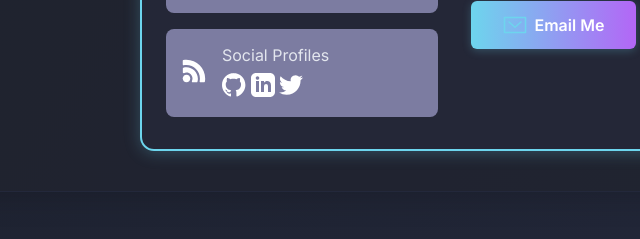
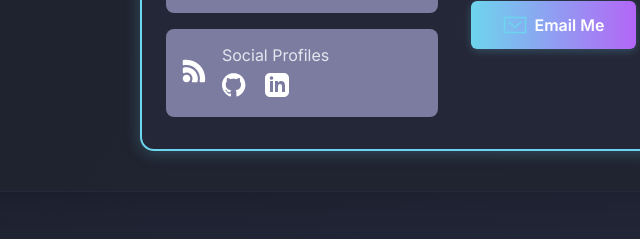
Before and after one commit to rupesh0/portfolio-website, a plain HTML site: page index.html in a window 1280 px wide. Shown: the part 2795-3034 px from the top of the page, 150-790 px from the left. Drawn offline with Linux system fonts and the light colour scheme.

Commit message:
Added correct profile links

```diff
--- a/index.html
+++ b/index.html
@@ -775,8 +775,11 @@
                                 </div>
                                 <div class="contact-details">
                                     <div>Social Profiles</div>
-                                    <div>
-                                        <a>
+                                    <div class="social-icons">
+                                        <a
+                                            href="https://github.com/rupesh0"
+                                            target="_blank"
+                                        >
                                             <svg
                                                 class="edu-svg"
                                                 fill="currentColor"
@@ -787,7 +790,10 @@
                                                 ></path>
                                             </svg>
                                         </a>
-                                        <a>
+                                        <a
+                                            href="https://www.linkedin.com/in/rupesh-prajapat/"
+                                            target="_blank"
+                                        >
                                             <svg
                                                 class="edu-svg"
                                                 fill="currentColor"
@@ -795,17 +801,6 @@
                                             >
                                                 <path
                                                     d="M19 0h-14c-2.761 0-5 2.239-5 5v14c0 2.761 2.239 5 5 5h14c2.762 0 5-2.239 5-5v-14c0-2.761-2.238-5-5-5zm-11 19h-3v-11h3v11zm-1.5-12.268c-.966 0-1.75-.79-1.75-1.764s.784-1.764 1.75-1.764 1.75.79 1.75 1.764-.783 1.764-1.75 1.764zm13.5 12.268h-3v-5.604c0-3.368-4-3.113-4 0v5.604h-3v-11h3v1.765c1.396-2.586 7-2.777 7 2.476v6.759z"
-                                                ></path>
-                                            </svg>
-                                        </a>
-                                        <a>
-                                            <svg
-                                                class="edu-svg"
-                                                fill="currentColor"
-                                                viewBox="0 0 24 24"
-                                            >
-                                                <path
-                                                    d="M23.953 4.57a10 10 0 01-2.825.775 4.958 4.958 0 002.163-2.723c-.951.555-2.005.959-3.127 1.184a4.92 4.92 0 00-8.384 4.482C7.69 8.095 4.067 6.13 1.64 3.162a4.822 4.822 0 00-.666 2.475c0 1.71.87 3.213 2.188 4.096a4.904 4.904 0 01-2.228-.616v.06a4.923 4.923 0 003.946 4.827 4.996 4.996 0 01-2.212.085 4.936 4.936 0 004.604 3.417 9.867 9.867 0 01-6.102 2.105c-.39 0-.779-.023-1.17-.067a13.995 13.995 0 007.557 2.209c9.053 0 13.998-7.496 13.998-13.985 0-.21 0-.42-.015-.63A9.935 9.935 0 0024 4.59z"
                                                 ></path>
                                             </svg>
                                         </a>
@@ -836,7 +831,7 @@
                                     <span>Email Me</span>
                                 </a>
                                 <a
-                                    href="https://linkedin.com/in/rupeshprajapat"
+                                    href="https://www.linkedin.com/in/rupesh-prajapat/"
                                     target="_blank"
                                 >
                                     <svg
--- a/style.css
+++ b/style.css
@@ -406,6 +406,11 @@ li:hover span:last-child {
     flex-grow: 1;
 }
 
+.social-icons {
+    display: flex;
+    gap: 1.2rem;
+}
+
 footer {
     text-align: center;
     padding: 18px 0;
```
